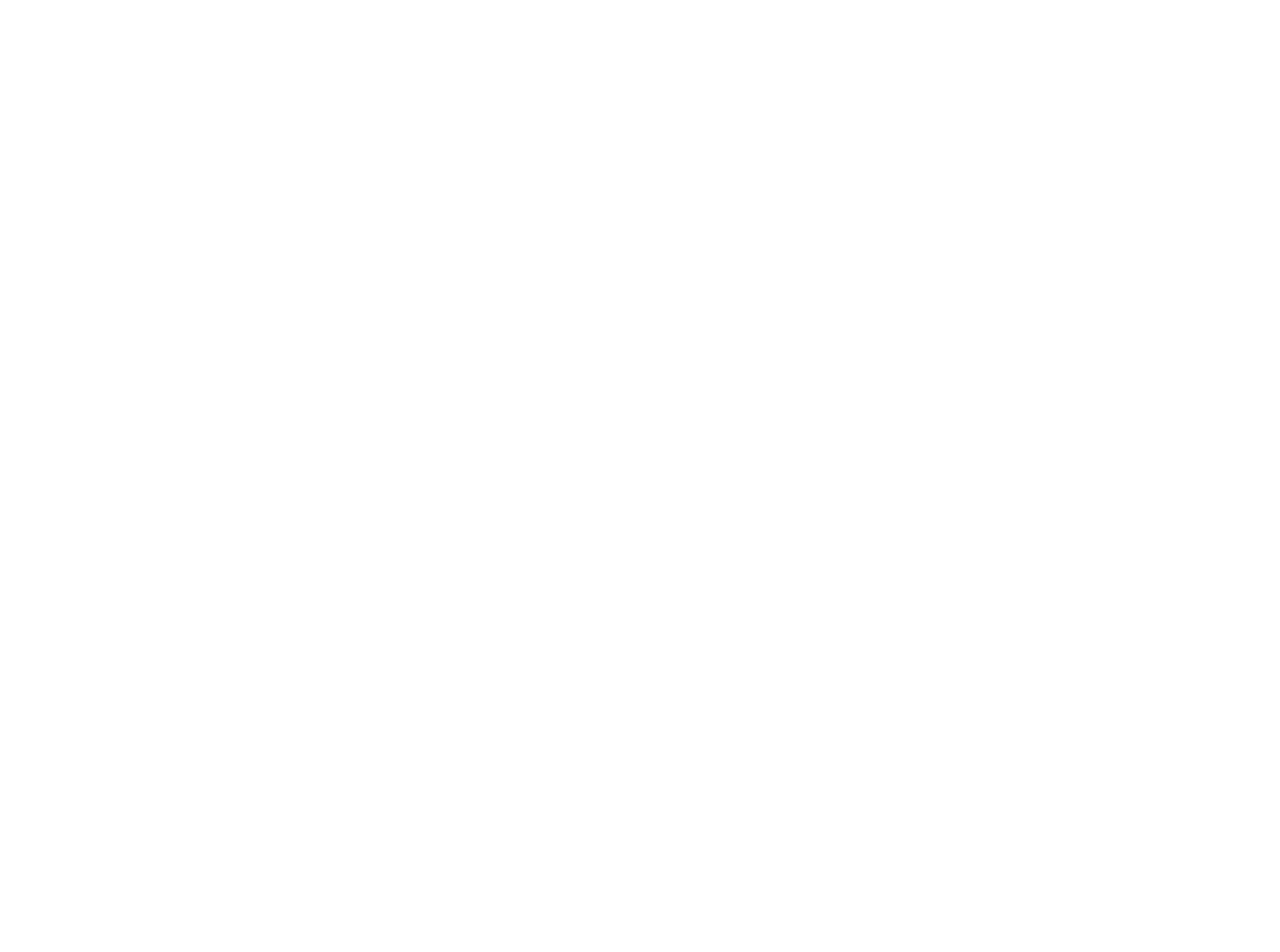
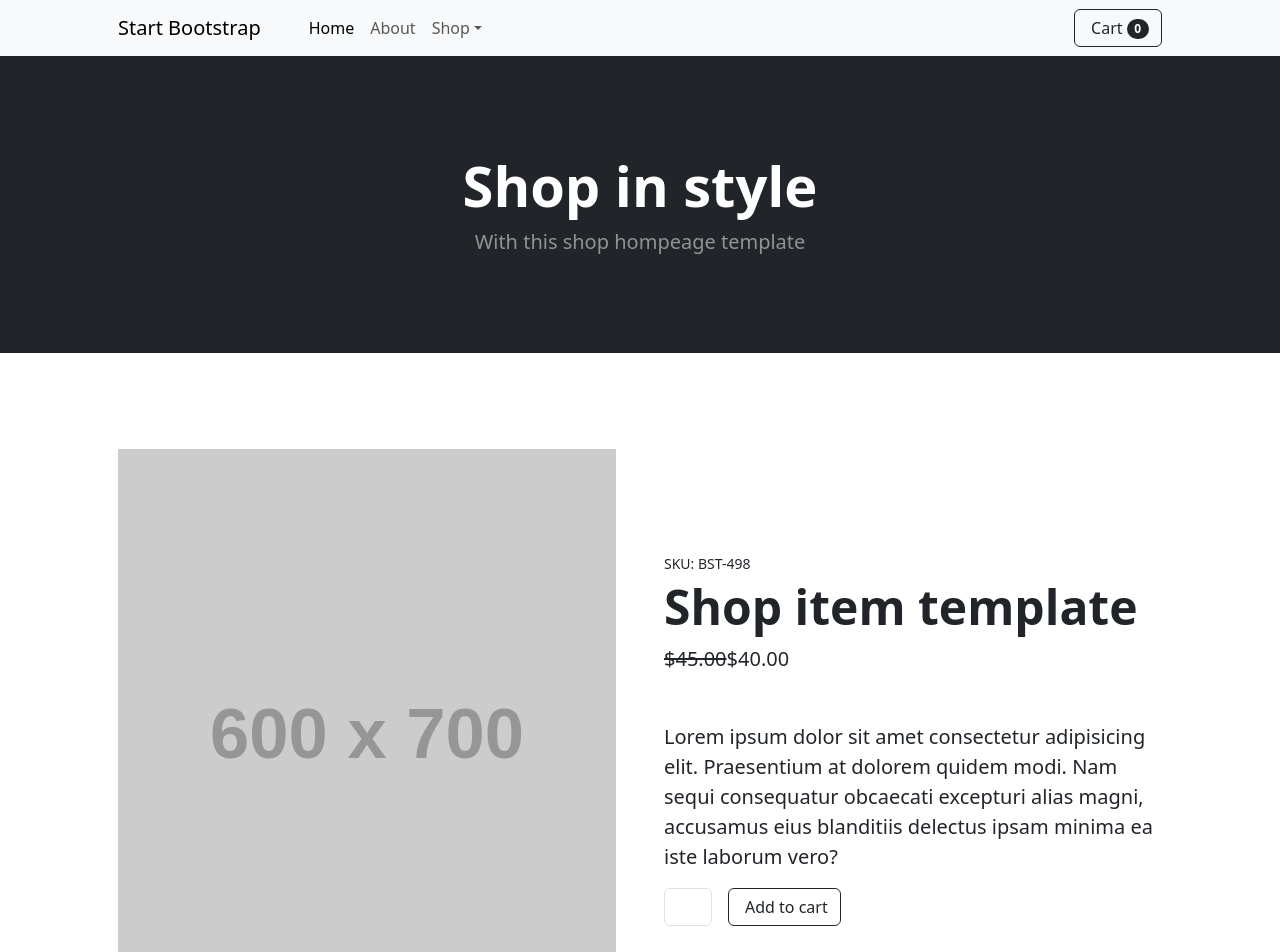
Before and after one commit to mohamedalgharib26/StarterAppRoutingProject, a React (Vite) app: page /product/1 in a window 1280 px wide. Before the commit this address had no page. Shown: the top 952 px of the page. Before the commit the page ends 800 px from the top, so only its background shows below. Built offline with nearby package versions, Linux system fonts and the light colour scheme.

Commit message:
adding layout

```diff
--- a/src/App.jsx
+++ b/src/App.jsx
@@ -1,12 +1,17 @@
 import { BrowserRouter, Route, Routes } from "react-router";
 import "./App.css";
 import HomePage from "./Pages/HomePage";
+import ProductDetails from "./Pages/ProductDetails";
+import MainLayout from "./Layouts/MainLayout";
 
 function App() {
   return (
     <BrowserRouter>
       <Routes>
-        <Route path="/" element={<HomePage />} />
+        <Route path="/" element={<MainLayout />}>
+          <Route index element={<HomePage />}></Route>
+          <Route path="product/:id" element={<ProductDetails />} />
+        </Route>
       </Routes>
     </BrowserRouter>
   );
--- a/src/Components/Product.jsx
+++ b/src/Components/Product.jsx
@@ -1,9 +1,11 @@
-function Product() {
+import { Link } from "react-router";
+
+function Product({ product: { title, price, image, id } }) {
   return (
     <div>
       {" "}
       <div className="col mb-5">
-        <div className="card h-100">
+        <div className="card h-60">
           <div
             className="badge bg-dark text-white position-absolute"
             style={{
@@ -15,14 +17,18 @@ function Product() {
           </div>
 
           <img
-            className="card-img-top"
-            src="https://dummyimage.com/450x300/dee2e6/6c757d.jpg"
+            className="card-img-top mt-2"
+            src={image}
             alt="..."
+            height={"260px"}
           />
 
           <div className="card-body p-4">
             <div className="text-center">
-              <h5 className="fw-bolder">Special Item</h5>
+              <Link to={`/product/${id}`}>
+                <h5 className="fw-bolder">{title}</h5>
+              </Link>
+
               <div className="d-flex justify-content-center small text-warning mb-2">
                 <div className="bi-star-fill"></div>
                 <div className="bi-star-fill"></div>
@@ -30,10 +36,7 @@ function Product() {
                 <div className="bi-star-fill"></div>
                 <div className="bi-star-fill"></div>
               </div>
-              <span className="text-muted text-decoration-line-through">
-                $20.00
-              </span>
-              $18.00
+              {price}
             </div>
           </div>
 
--- a/src/Components/ProductList.jsx
+++ b/src/Components/ProductList.jsx
@@ -26,7 +26,7 @@ function ProductList() {
         <div className="container px-4 px-lg-5 mt-5">
           <div className="row gx-4 gx-lg-5 row-cols-2 row-cols-md-3 row-cols-xl-4 justify-content-center">
             {Products.map((el) => (
-              <Product key={el.id} />
+              <Product key={el.id} product={el} />
             ))}
           </div>
         </div>
--- /dev/null
+++ b/src/Layouts/MainLayout.jsx
@@ -0,0 +1,16 @@
+import { Outlet } from "react-router";
+import Navbar from "../Components/Navbar";
+import Footer from "../Components/Footer";
+import Hero from "../Components/Hero";
+function MainLayout() {
+  return (
+    <>
+      <Navbar />
+      <Hero />
+      <Outlet />
+      <Footer />
+    </>
+  );
+}
+
+export default MainLayout;
--- a/src/Pages/HomePage.jsx
+++ b/src/Pages/HomePage.jsx
@@ -1,15 +1,9 @@
-import Footer from "../Components/Footer";
-import Hero from "../Components/Hero";
-import Navbar from "../Components/Navbar";
 import ProductList from "../Components/ProductList";
 
 function HomePage() {
   return (
     <>
-      <Navbar />
-      <Hero />
       <ProductList />
-      <Footer />
     </>
   );
 }
--- /dev/null
+++ b/src/Pages/ProductDetails.jsx
@@ -0,0 +1,56 @@
+import { useParams } from "react-router";
+
+function ProductDetails() {
+  const { id } = useParams();
+  console.log(id);
+  return (
+    <div>
+      <section className="py-5">
+        <div className="container px-4 px-lg-5 my-5">
+          <div className="row gx-4 gx-lg-5 align-items-center">
+            <div className="col-md-6">
+              <img
+                className="card-img-top mb-5 mb-md-0"
+                src="https://dummyimage.com/600x700/dee2e6/6c757d.jpg"
+                alt="..."
+              />
+            </div>
+            <div className="col-md-6">
+              <div className="small mb-1">SKU: BST-498</div>
+              <h1 className="display-5 fw-bolder">Shop item template</h1>
+              <div className="fs-5 mb-5">
+                <span className="text-decoration-line-through">$45.00</span>
+                <span>$40.00</span>
+              </div>
+              <p className="lead">
+                Lorem ipsum dolor sit amet consectetur adipisicing elit.
+                Praesentium at dolorem quidem modi. Nam sequi consequatur
+                obcaecati excepturi alias magni, accusamus eius blanditiis
+                delectus ipsam minima ea iste laborum vero?
+              </p>
+              <div className="d-flex">
+                <input
+                  className="form-control text-center me-3"
+                  id="inputQuantity"
+                  type="num"
+                  style={{ maxWidth: "3rem" }}
+                />
+                {/* value="1"
+                 */}
+                <button
+                  className="btn btn-outline-dark flex-shrink-0"
+                  type="button"
+                >
+                  <i className="bi-cart-fill me-1"></i>
+                  Add to cart
+                </button>
+              </div>
+            </div>
+          </div>
+        </div>
+      </section>
+    </div>
+  );
+}
+
+export default ProductDetails;
```
